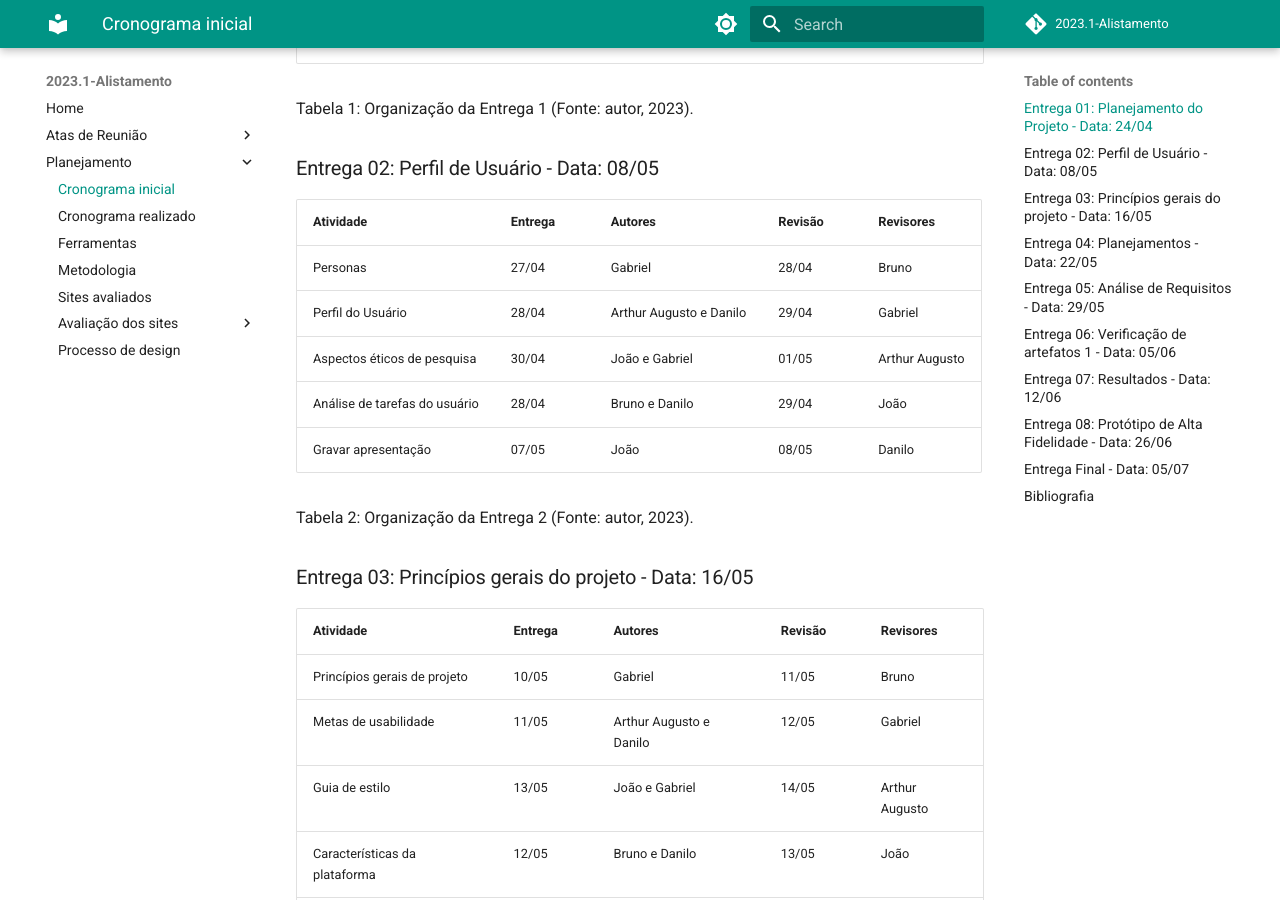
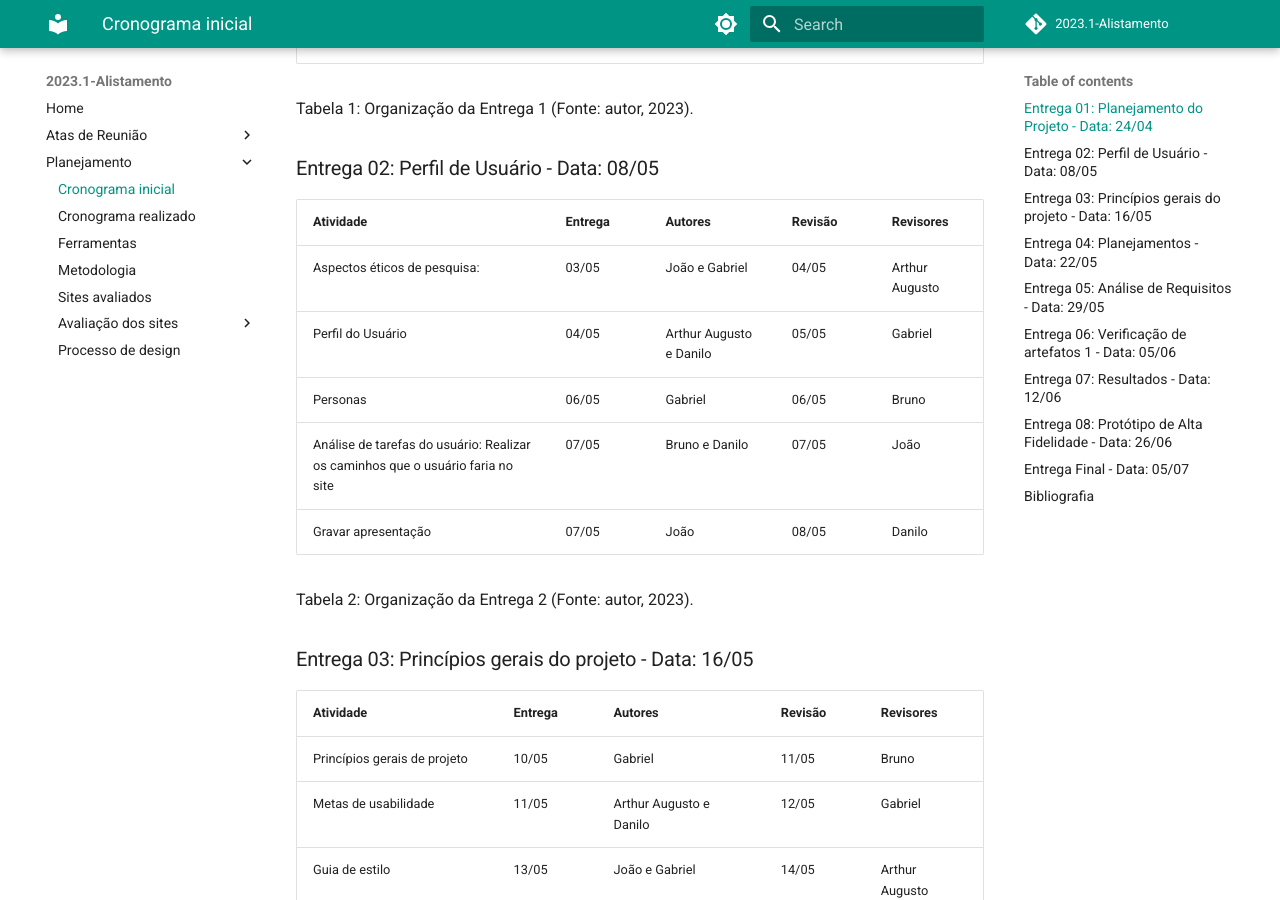
Before and after one commit to Interacao-Humano-Computador/2023.1-Alistamento, an MkDocs documentation site: the page built from docs/planejamento/cronograma.md, in a window 1280 px wide and 900 px high, scrolled down 793 px. Built offline with MkDocs 1.6.1 and Material for MkDocs 9.7.7, drawn with Linux system fonts in a browser that asks for light colours; comment, search, counter and statistics services are not loaded.

Commit message:
alteracao do cronograma 2 para entrega 2

```diff
--- a/docs/planejamento/cronograma.md
+++ b/docs/planejamento/cronograma.md
@@ -23,10 +23,10 @@ Tabela 1: Organização da Entrega 1 (Fonte: autor, 2023).
 
 | Atividade | Entrega | Autores | Revisão | Revisores |
 |---|---|---|---|---|
-| Personas | 27/04 | Gabriel | 28/04 | Bruno |
-| Perfil do Usuário | 28/04 | Arthur Augusto e Danilo | 29/04 | Gabriel |
-| Aspectos éticos de pesquisa | 30/04 | João e Gabriel | 01/05 | Arthur Augusto |
-| Análise de tarefas do usuário | 28/04 | Bruno e Danilo | 29/04 | João |
+| Aspectos éticos de pesquisa: | 03/05 | João e Gabriel | 04/05 | Arthur Augusto |
+| Perfil do Usuário | 04/05 | Arthur Augusto e Danilo | 05/05 | Gabriel |
+| Personas | 06/05 | Gabriel | 06/05 | Bruno |
+| Análise de tarefas do usuário: Realizar os caminhos que o usuário faria no site | 07/05 | Bruno e Danilo | 07/05 | João |
 | Gravar apresentação | 07/05 | João | 08/05 | Danilo |
 
 Tabela 2: Organização da Entrega 2 (Fonte: autor, 2023).
```
